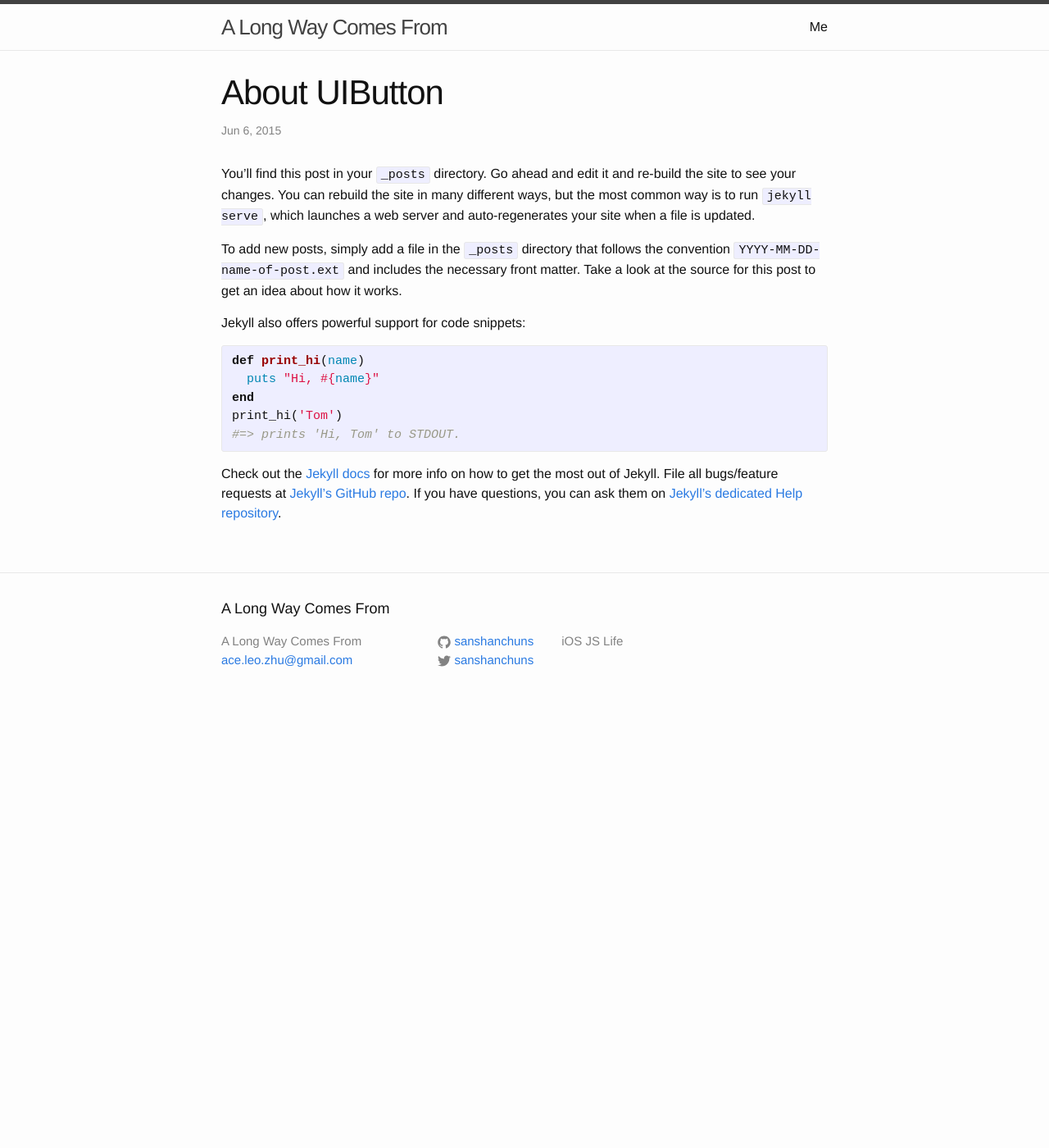
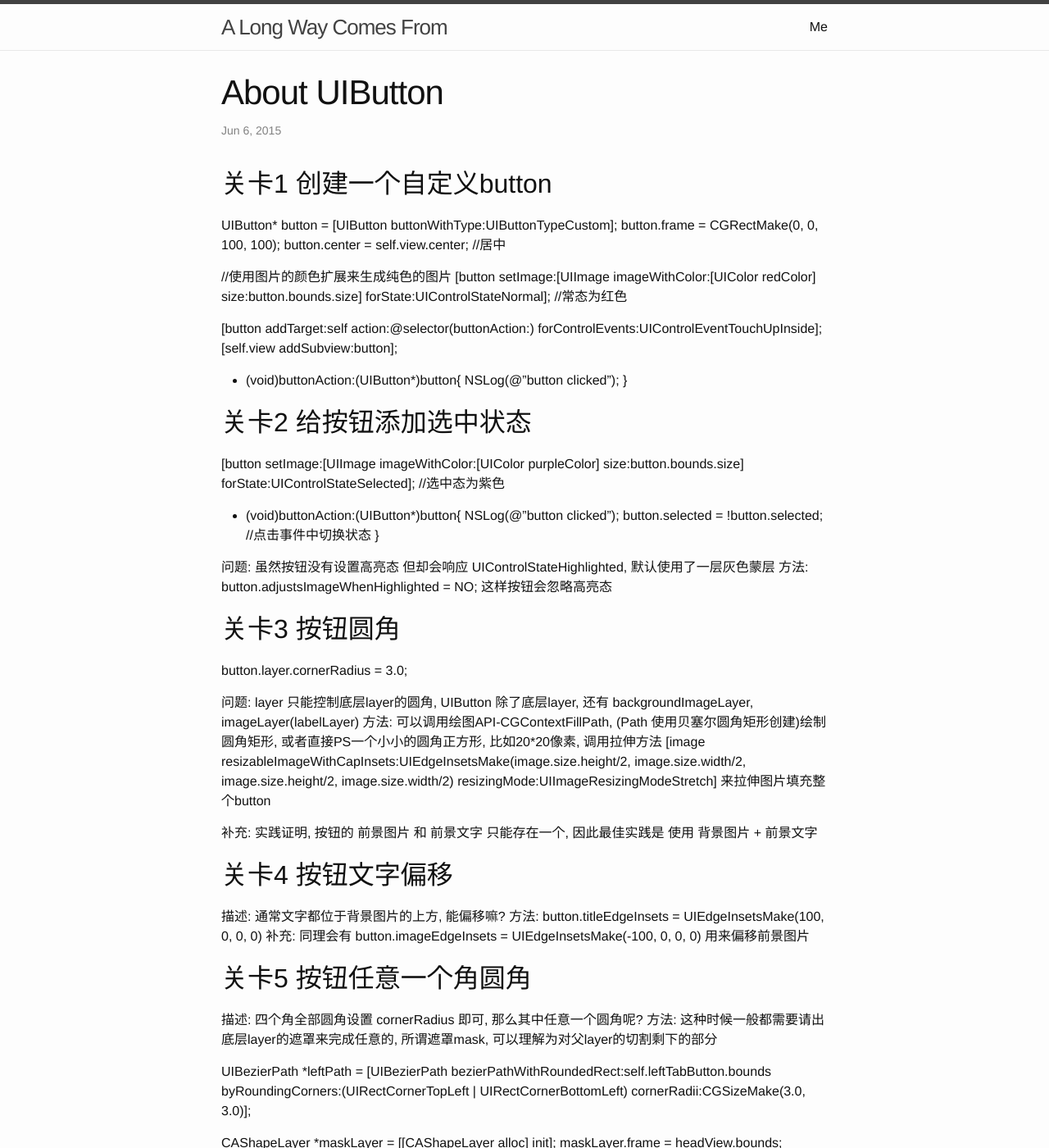
Before and after one commit to sanshanchuns/sanshanchuns.github.io, a Jekyll site: the page built from _posts/2015-06-06-iOS-about-button.markdown, in a window 1280 px wide and 1400 px high. Shown: the whole window at 82% size. Built offline with Jekyll 4.4.1, drawn with Linux system fonts in a browser that asks for light colours; some of the changed text lies outside the part shown.

Commit message:
add button

```diff
--- a/_posts/2015-06-06-iOS-about-button.markdown
+++ b/_posts/2015-06-06-iOS-about-button.markdown
@@ -4,21 +4,68 @@ title:  "About UIButton"
 date:   2015-06-06 12:42:26
 categories: jekyll update
 ---
-You’ll find this post in your `_posts` directory. Go ahead and edit it and re-build the site to see your changes. You can rebuild the site in many different ways, but the most common way is to run `jekyll serve`, which launches a web server and auto-regenerates your site when a file is updated.
 
-To add new posts, simply add a file in the `_posts` directory that follows the convention `YYYY-MM-DD-name-of-post.ext` and includes the necessary front matter. Take a look at the source for this post to get an idea about how it works.
+关卡1 创建一个自定义button
+-------------------------------------------------------------------------------
 
-Jekyll also offers powerful support for code snippets:
+UIButton* button = [UIButton buttonWithType:UIButtonTypeCustom];
+button.frame = CGRectMake(0, 0, 100, 100);
+button.center = self.view.center; //居中
 
-{% highlight ruby %}
-def print_hi(name)
-  puts "Hi, #{name}"
-end
-print_hi('Tom')
-#=> prints 'Hi, Tom' to STDOUT.
-{% endhighlight %}
+//使用图片的颜色扩展来生成纯色的图片
+[button setImage:[UIImage imageWithColor:[UIColor redColor] size:button.bounds.size] forState:UIControlStateNormal]; //常态为红色
 
-Check out the [Jekyll docs][jekyll] for more info on how to get the most out of Jekyll. File all bugs/feature requests at [Jekyll’s GitHub repo][jekyll-gh]. If you have questions, you can ask them on [Jekyll’s dedicated Help repository][jekyll-help].
+[button addTarget:self action:@selector(buttonAction:) forControlEvents:UIControlEventTouchUpInside];
+[self.view addSubview:button];
+
+- (void)buttonAction:(UIButton*)button{
+    NSLog(@"button clicked");
+}
+
+
+关卡2 给按钮添加选中状态
+-------------------------------------------------------------------------------
+[button setImage:[UIImage imageWithColor:[UIColor purpleColor] size:button.bounds.size] forState:UIControlStateSelected]; //选中态为紫色
+
+- (void)buttonAction:(UIButton*)button{
+    NSLog(@"button clicked");
+    button.selected = !button.selected; //点击事件中切换状态
+}
+
+问题: 虽然按钮没有设置高亮态 但却会响应 UIControlStateHighlighted, 默认使用了一层灰色蒙层
+方法: button.adjustsImageWhenHighlighted = NO; 这样按钮会忽略高亮态
+
+关卡3 按钮圆角
+-------------------------------------------------------------------------------
+button.layer.cornerRadius = 3.0;
+
+问题: layer 只能控制底层layer的圆角, UIButton 除了底层layer, 还有 backgroundImageLayer, imageLayer(labelLayer)
+方法: 可以调用绘图API-CGContextFillPath, (Path 使用贝塞尔圆角矩形创建)绘制圆角矩形, 或者直接PS一个小小的圆角正方形, 比如20*20像素, 调用拉伸方法
+[image resizableImageWithCapInsets:UIEdgeInsetsMake(image.size.height/2, image.size.width/2, image.size.height/2, image.size.width/2) resizingMode:UIImageResizingModeStretch] 来拉伸图片填充整个button
+
+补充: 实践证明, 按钮的 前景图片 和 前景文字 只能存在一个, 因此最佳实践是 使用 背景图片 + 前景文字
+
+关卡4 按钮文字偏移
+-------------------------------------------------------------------------------
+描述: 通常文字都位于背景图片的上方, 能偏移嘛?
+方法: button.titleEdgeInsets = UIEdgeInsetsMake(100, 0, 0, 0)
+补充: 同理会有 button.imageEdgeInsets = UIEdgeInsetsMake(-100, 0, 0, 0) 用来偏移前景图片
+
+关卡5 按钮任意一个角圆角
+-------------------------------------------------------------------------------
+描述: 四个角全部圆角设置 cornerRadius 即可, 那么其中任意一个圆角呢?
+方法: 这种时候一般都需要请出底层layer的遮罩来完成任意的, 所谓遮罩mask, 可以理解为对父layer的切割剩下的部分
+
+UIBezierPath *leftPath = [UIBezierPath bezierPathWithRoundedRect:self.leftTabButton.bounds
+                                                   byRoundingCorners:(UIRectCornerTopLeft | UIRectCornerBottomLeft)
+                                                         cornerRadii:CGSizeMake(3.0, 3.0)];
+
+CAShapeLayer *maskLayer = [[CAShapeLayer alloc] init];
+maskLayer.frame = headView.bounds;
+maskLayer.path = leftPath.CGPath;
+button.layer.mask = maskLayer;
+
+
 
 [jekyll]:      http://jekyllrb.com
 [jekyll-gh]:   https://github.com/jekyll/jekyll
```
